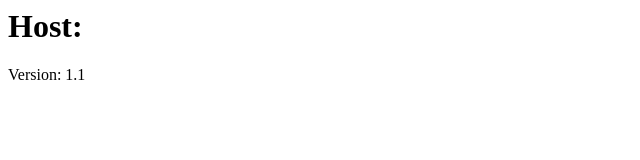
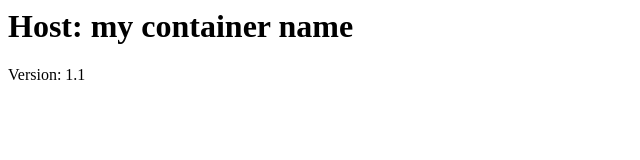
Before and after one commit to vikram-sardeshpande/docker-sample-pipeline, a plain HTML site: page index.html in a window 1280 px wide. Shown: the whole page, without its empty margins (0-640 px from the left). Drawn offline with Linux system fonts and the light colour scheme.

Commit message:
modified index file

```diff
--- a/index.html
+++ b/index.html
@@ -1,6 +1,6 @@
 <html>
 <body>
-        <h1>Host: <!--#echo var="HOSTNAME" --></h1>
+        <h1>Host: <!--#echo var="HOSTNAME" --> my container name</h1>
         Version: 1.1
 </body>
 </html>
```
